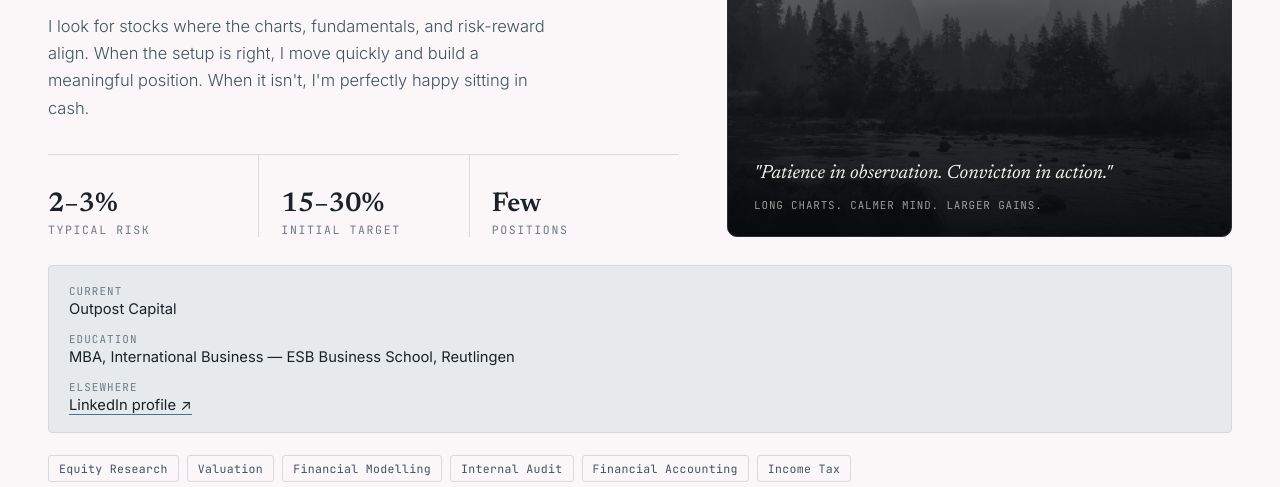
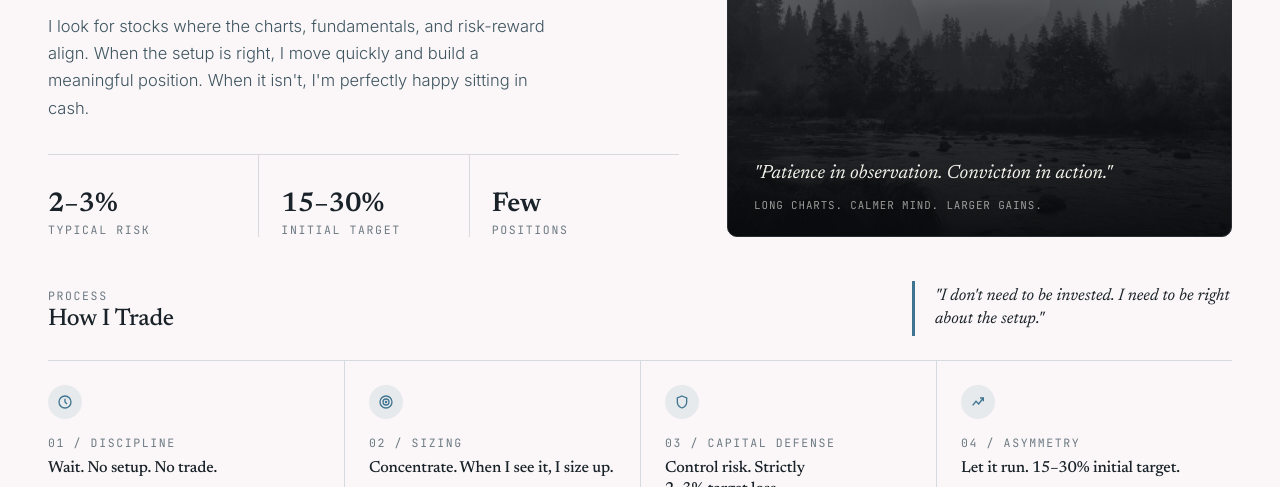
Before and after one commit to Aishwarya941071/yash-banthia, a plain HTML site: page index.html in a window 1280 px wide. Shown: the part 313-800 px from the top of the page. Drawn offline with Linux system fonts and the light colour scheme.

Commit message:
Remove the hero facts box and skill tags from the About page
Drops the Current/Education/Elsewhere fact strip and the skill
tag row that sat below the hero — this info is already covered
in the timeline and the Contact page still links to LinkedIn.

Co-Authored-By: Claude Sonnet 5 <noreply@anthropic.com>

```diff
--- a/index.html
+++ b/index.html
@@ -533,20 +533,6 @@
           <span class="cap">Long charts. Calmer mind. Larger gains.</span>
         </div>
       </div>
-    </div>
-
-    <dl class="hero-facts">
-      <div class="fact"><dt>Current</dt><dd>Outpost Capital</dd></div>
-      <div class="fact"><dt>Education</dt><dd>MBA, International Business — ESB Business School, Reutlingen</dd></div>
-      <div class="fact"><dt>Elsewhere</dt><dd><a href="https://www.linkedin.com/in/yashbanthia/" target="_blank" rel="noopener">LinkedIn profile ↗</a></dd></div>
-    </dl>
-    <div class="skills-row">
-      <span class="skill-tag">Equity Research</span>
-      <span class="skill-tag">Valuation</span>
-      <span class="skill-tag">Financial Modelling</span>
-      <span class="skill-tag">Internal Audit</span>
-      <span class="skill-tag">Financial Accounting</span>
-      <span class="skill-tag">Income Tax</span>
     </div>
 
     <div class="block">
```
